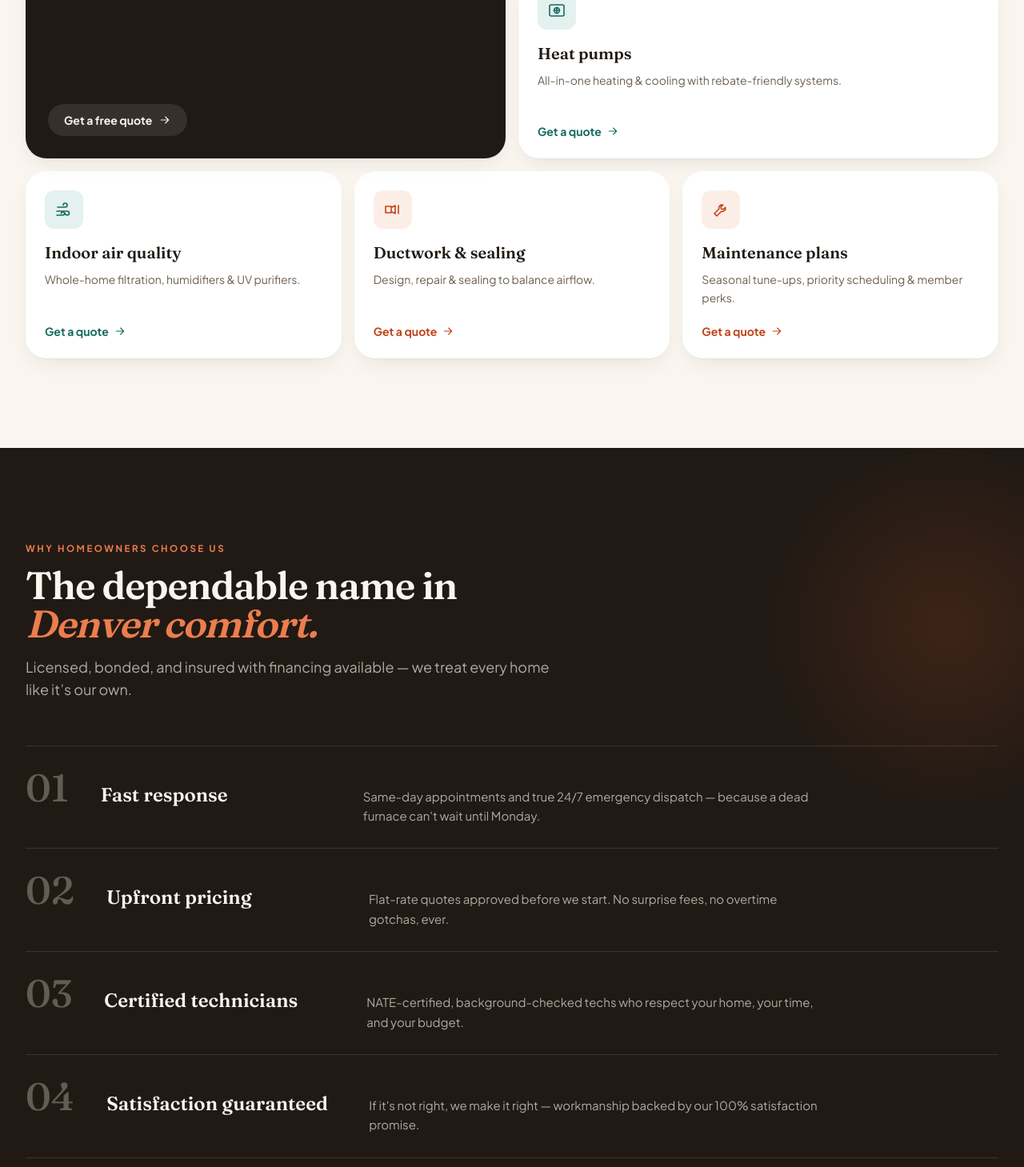
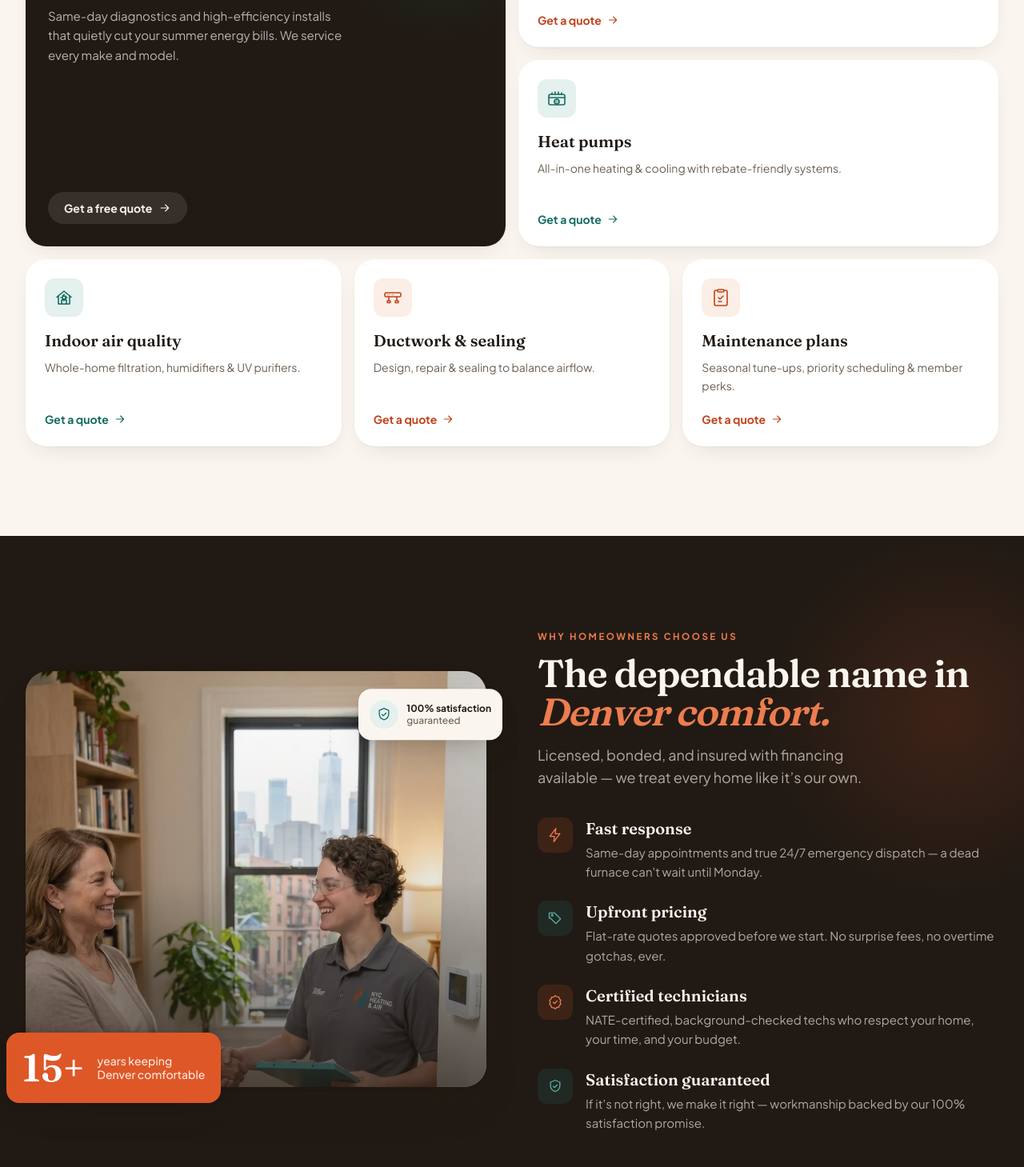
Before and after one commit to farhat-munib/hvac, a Next.js app: page / in a window 1280 px wide. Shown: the part 1331-2790 px from the top of the page at 80% size. Built offline with nearby package versions, Linux system fonts and the light colour scheme.

Commit message:
Updated the why choose us section

```diff
--- a/components/Header.tsx
+++ b/components/Header.tsx
@@ -21,11 +21,11 @@ export default function Header() {
       <div
         className={`w-full transition-all duration-300 ${
           scrolled
-            ? "border-b border-sand-deep bg-paper/85 backdrop-blur-md"
+            ? "bg-paper/90 shadow-[0_1px_12px_-2px_rgba(33,26,20,0.12)] backdrop-blur-md"
             : "bg-transparent"
         }`}
       >
-        <div className="mx-auto flex max-w-7xl items-center justify-between gap-4 px-5 py-3.5 lg:px-8">
+        <div className="mx-auto flex max-w-7xl items-center justify-between gap-4 px-5 py-2 lg:px-8">
           {/* Logo */}
           <a href="#top" className="flex items-center">
             <Image
--- a/components/Hero.tsx
+++ b/components/Hero.tsx
@@ -10,8 +10,7 @@ import {
   BoltIcon,
 } from "./icons";
 
-const HERO_IMG =
-  "https://images.unsplash.com/photo-1581094794329-c8112a89af12?auto=format&fit=crop&w=1100&q=80";
+const HERO_IMG = "/hero.webp";
 
 const trust = [
   { icon: ShieldIcon, label: "Licensed & insured" },
@@ -94,13 +93,13 @@ export default function Hero() {
 
         {/* Framed photo + floating cards */}
         <div className="rise-in relative" style={{ animationDelay: "0.2s" }}>
-          <div className="relative h-[360px] overflow-hidden rounded-[28px] shadow-soft-lg sm:h-[460px]">
+          <div className="relative h-[480px] overflow-hidden rounded-[28px] shadow-soft-lg sm:h-[580px] lg:h-[640px]">
             <Image
               src={HERO_IMG}
               alt="HVAC technician servicing a residential cooling system"
               fill
               sizes="(max-width: 1024px) 100vw, 45vw"
-              className="object-cover"
+              className="object-cover object-top"
               priority
             />
             <div
--- a/components/WhyChooseUs.tsx
+++ b/components/WhyChooseUs.tsx
@@ -1,22 +1,34 @@
+import Image from "next/image";
 import { company } from "@/lib/company";
+import { BoltIcon, TagIcon, BadgeCheckIcon, ShieldIcon } from "./icons";
+
+const WHY_IMG = "/whyus.webp";
 
 const values = [
   {
+    icon: BoltIcon,
+    tone: "clay",
     title: "Fast response",
     blurb:
-      "Same-day appointments and true 24/7 emergency dispatch — because a dead furnace can't wait until Monday.",
+      "Same-day appointments and true 24/7 emergency dispatch — a dead furnace can't wait until Monday.",
   },
   {
+    icon: TagIcon,
+    tone: "teal",
     title: "Upfront pricing",
     blurb:
       "Flat-rate quotes approved before we start. No surprise fees, no overtime gotchas, ever.",
   },
   {
+    icon: BadgeCheckIcon,
+    tone: "clay",
     title: "Certified technicians",
     blurb:
       "NATE-certified, background-checked techs who respect your home, your time, and your budget.",
   },
   {
+    icon: ShieldIcon,
+    tone: "teal",
     title: "Satisfaction guaranteed",
     blurb:
       "If it's not right, we make it right — workmanship backed by our 100% satisfaction promise.",
@@ -32,50 +44,101 @@ const stats = [
 
 export default function WhyChooseUs() {
   return (
-    <section id="why-us" className="relative overflow-hidden bg-ink py-20 text-paper lg:py-28">
+    <section
+      id="why-us"
+      className="relative overflow-hidden bg-ink py-20 text-paper lg:py-28"
+    >
       <div
         className="glow-clay pointer-events-none absolute -right-32 top-0 h-[28rem] w-[28rem] rounded-full opacity-70"
         aria-hidden
       />
+
       <div className="relative mx-auto max-w-7xl px-5 lg:px-8">
-        <div className="max-w-2xl">
+        <div className="grid items-center gap-12 lg:grid-cols-2 lg:gap-16">
+          {/* Stock image + floating cards */}
+          <div className="relative">
+            <div className="relative h-[400px] overflow-hidden rounded-[28px] shadow-soft-lg sm:h-[520px]">
+              <Image
+                src={WHY_IMG}
+                alt="A certified Nyc Heating & Air technician servicing equipment on a job site"
+                fill
+                sizes="(max-width: 1024px) 100vw, 45vw"
+                className="object-cover"
+              />
+              <div
+                className="absolute inset-0 bg-gradient-to-t from-ink/70 via-ink/10 to-transparent"
+                aria-hidden
+              />
+            </div>
+
+            {/* Years badge */}
+            <div className="absolute -bottom-5 left-5 flex items-center gap-4 rounded-2xl bg-clay-500 p-5 text-white shadow-float sm:-left-6">
+              <div className="font-display text-5xl font-semibold leading-none">
+                {company.yearsInBusiness}+
+              </div>
+              <div className="text-sm font-medium leading-tight text-white/85">
+                years keeping
+                <br />
+                {company.city} comfortable
+              </div>
+            </div>
+
+            {/* Satisfaction chip */}
+            <div className="float-y absolute -right-3 top-6 flex items-center gap-2.5 rounded-2xl bg-paper p-3.5 text-ink shadow-float sm:-right-5">
+              <span className="grid h-9 w-9 place-items-center rounded-full bg-teal-50 text-teal-600">
+                <ShieldIcon className="h-5 w-5" />
+              </span>
+              <div className="text-xs font-bold leading-tight">
+                100% satisfaction
+                <br />
+                <span className="font-medium text-ink-soft">guaranteed</span>
+              </div>
+            </div>
+          </div>
+
+          {/* Heading + value props */}
+          <div>
             <span className="eyebrow text-clay-400">Why homeowners choose us</span>
             <h2 className="mt-3 font-display text-4xl font-semibold tracking-tight sm:text-5xl">
               The dependable name in{" "}
               <span className="italic text-clay-400">{company.city} comfort.</span>
             </h2>
-          <p className="mt-4 text-lg text-paper/65">
+            <p className="mt-4 max-w-md text-lg text-paper/65">
               Licensed, bonded, and insured with financing available — we treat
               every home like it’s our own.
             </p>
-        </div>
 
-        {/* Numbered editorial list */}
-        <div className="mt-14 border-t border-paper/12">
-          {values.map((v, i) => (
-            <div
-              key={v.title}
-              className="group grid items-baseline gap-4 border-b border-paper/12 py-7 sm:grid-cols-[auto_1fr] sm:gap-10"
+            <div className="mt-9 space-y-6">
+              {values.map(({ icon: Icon, title, blurb, tone }) => (
+                <div key={title} className="flex gap-4">
+                  <span
+                    className={`grid h-11 w-11 shrink-0 place-items-center rounded-xl ${
+                      tone === "clay"
+                        ? "bg-clay-500/15 text-clay-400"
+                        : "bg-teal-500/15 text-teal-300"
+                    }`}
                   >
-              <span className="font-display text-4xl font-medium tabular-nums text-paper/30 transition-colors group-hover:text-clay-400 sm:text-5xl">
-                {String(i + 1).padStart(2, "0")}
+                    <Icon className="h-5 w-5" />
                   </span>
-              <div className="sm:flex sm:items-baseline sm:gap-10">
-                <h3 className="font-display text-2xl font-semibold sm:w-72 sm:shrink-0">
-                  {v.title}
-                </h3>
-                <p className="mt-1.5 max-w-xl text-[15px] leading-relaxed text-paper/65 sm:mt-0">
-                  {v.blurb}
+                  <div>
+                    <h3 className="font-display text-xl font-semibold">{title}</h3>
+                    <p className="mt-1 text-[15px] leading-relaxed text-paper/65">
+                      {blurb}
                     </p>
                   </div>
                 </div>
               ))}
             </div>
+          </div>
+        </div>
 
         {/* Stat strip */}
-        <div className="mt-14 grid grid-cols-2 gap-y-8 sm:grid-cols-4">
+        <div className="mt-20 grid grid-cols-2 gap-y-8 border-t border-paper/12 pt-12 sm:grid-cols-4">
           {stats.map((s) => (
-            <div key={s.label} className="px-2 sm:border-l sm:border-paper/12 sm:first:border-l-0 sm:px-6">
+            <div
+              key={s.label}
+              className="px-2 sm:border-l sm:border-paper/12 sm:first:border-l-0 sm:px-6"
+            >
               <div
                 className={`font-display text-4xl font-semibold sm:text-5xl ${
                   s.tone === "clay" ? "text-clay-400" : "text-teal-300"
--- a/components/icons.tsx
+++ b/components/icons.tsx
@@ -13,54 +13,72 @@ const base = {
 };
 
 export function SnowflakeIcon(props: IconProps) {
+  // Six-armed snowflake with branch ticks — universally recognised as AC/cooling
   return (
     <svg {...base} {...props}>
-      <path d="M12 2v20M4.2 6.5l15.6 9M19.8 6.5L4.2 15.5" />
-      <path d="M12 5l2.2 2.2L12 9.4 9.8 7.2 12 5ZM12 19l2.2-2.2L12 14.6 9.8 16.8 12 19Z" />
+      <path d="M12 2v20M2 12h20M5.64 5.64l12.72 12.72M18.36 5.64 5.64 18.36" />
+      <path d="M9 4.5 12 7l3-2.5M9 19.5 12 17l3 2.5M4.5 9 7 12l-2.5 3M19.5 9 17 12l2.5 3" />
     </svg>
   );
 }
 
 export function FlameIcon(props: IconProps) {
+  // Solid flame silhouette — furnace / heating
   return (
     <svg {...base} {...props}>
-      <path d="M12 3c.6 3-1.8 4.4-2.9 6.2-1 1.7-1.6 3.4-1.6 5A4.5 4.5 0 0 0 16.5 14c0-1.5-.7-2.9-1.6-4 .2 1.3-.5 2.4-1.4 2.6.7-2.6-.5-4.8-1.5-6.1C11 5.3 11.6 4 12 3Z" />
+      <path d="M12 2c0 4.5-5 6.5-5 12a5 5 0 0 0 10 0c0-3-1.5-5-2.5-6.5.1 1.8-1 3-1.5 3.5C13.5 9 13 5.5 12 2Z" />
+      <path d="M12 16a2 2 0 0 1 2 2" strokeOpacity="0.4" />
     </svg>
   );
 }
 
 export function HeatPumpIcon(props: IconProps) {
+  // Outdoor heat-pump unit: cabinet + fan circle + bidirectional arrows showing heat exchange
   return (
     <svg {...base} {...props}>
-      <rect x="3" y="5" width="18" height="14" rx="2" />
-      <circle cx="12" cy="12" r="3.4" />
-      <path d="M12 8.6v6.8M8.6 12h6.8" />
+      <rect x="2" y="7" width="20" height="13" rx="2" />
+      <path d="M2 11h20" />
+      <circle cx="12" cy="16" r="3" />
+      <path d="M12 13v6M9 16h6" strokeOpacity="0.45" />
+      <path d="M6 7V5M10 7V4M14 7V4M18 7V5" />
     </svg>
   );
 }
 
 export function AirQualityIcon(props: IconProps) {
+  // Air filter / purifier: a house outline with a leaf/sparkle inside — indoor air quality
   return (
     <svg {...base} {...props}>
-      <path d="M4 9h9.5a2.5 2.5 0 1 0-2.5-2.5" />
-      <path d="M3 14h13a2.5 2.5 0 1 1-2.5 2.5" />
-      <path d="M3 19h7.5a2 2 0 1 0-2-2" />
+      <path d="M3 11.5 12 4l9 7.5" />
+      <path d="M5 10v10h14V10" />
+      <path d="M9 20v-5h6v5" />
+      <path d="M12 10a2 2 0 0 1 0 4 2 2 0 0 1 0-4Z" />
+      <path d="M12 8v1M12 15v1M10.3 9.3l.7.7M13.7 13l.7.7M9 12H8M16 12h-1M10.3 14.7l.7-.7M13.7 11l.7-.7" />
     </svg>
   );
 }
 
 export function DuctIcon(props: IconProps) {
+  // Branching duct system: horizontal main trunk with two drop branches + registers
   return (
     <svg {...base} {...props}>
-      <path d="M3 8h7v8H3zM10 9.5l5-2.5v10l-5-2.5M19 7v10" />
+      <rect x="2" y="6" width="20" height="5" rx="1.5" />
+      <path d="M7 11v5M17 11v5" />
+      <rect x="5" y="16" width="4" height="2.5" rx="0.75" />
+      <rect x="15" y="16" width="4" height="2.5" rx="0.75" />
+      <path d="M5 8.5h3M11 8.5h2" strokeOpacity="0.4" />
     </svg>
   );
 }
 
 export function WrenchIcon(props: IconProps) {
+  // Clipboard with checklist + small wrench — maintenance / service plan
   return (
     <svg {...base} {...props}>
-      <path d="M14.7 6.3a4 4 0 0 0-5 5L4 17l3 3 5.7-5.7a4 4 0 0 0 5-5l-2.5 2.5-2.5-.6-.6-2.5 2.6-2.4Z" />
+      <path d="M8 3H6a2 2 0 0 0-2 2v15a2 2 0 0 0 2 2h12a2 2 0 0 0 2-2V5a2 2 0 0 0-2-2h-2" />
+      <rect x="8" y="2" width="8" height="3" rx="1" />
+      <path d="M9 12l2 2 4-4" />
+      <path d="M9 17h4" />
     </svg>
   );
 }
```
Also changed, not shown: public/hero.webp (added), public/whyus.webp (added). Lines whose indentation alone changed are shown as unchanged.
